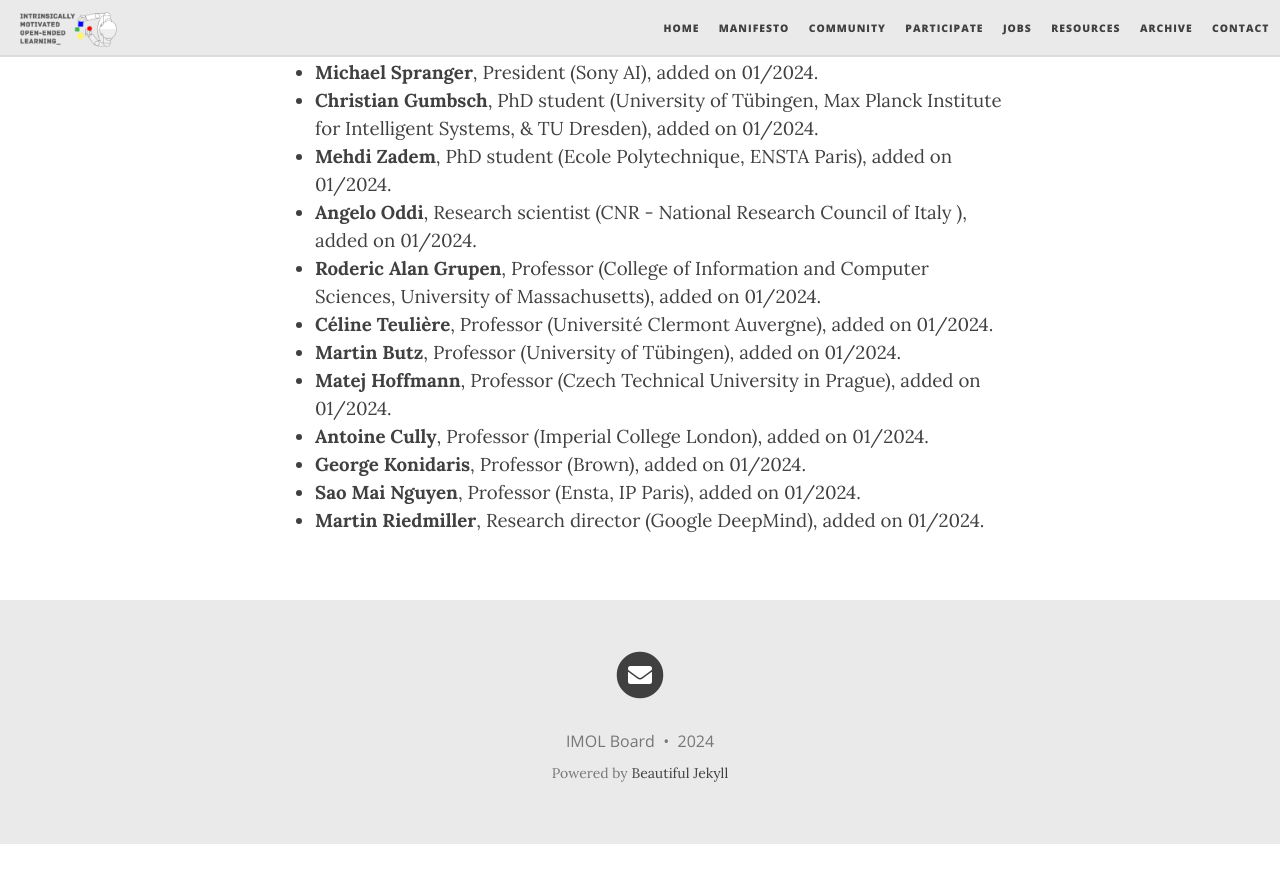
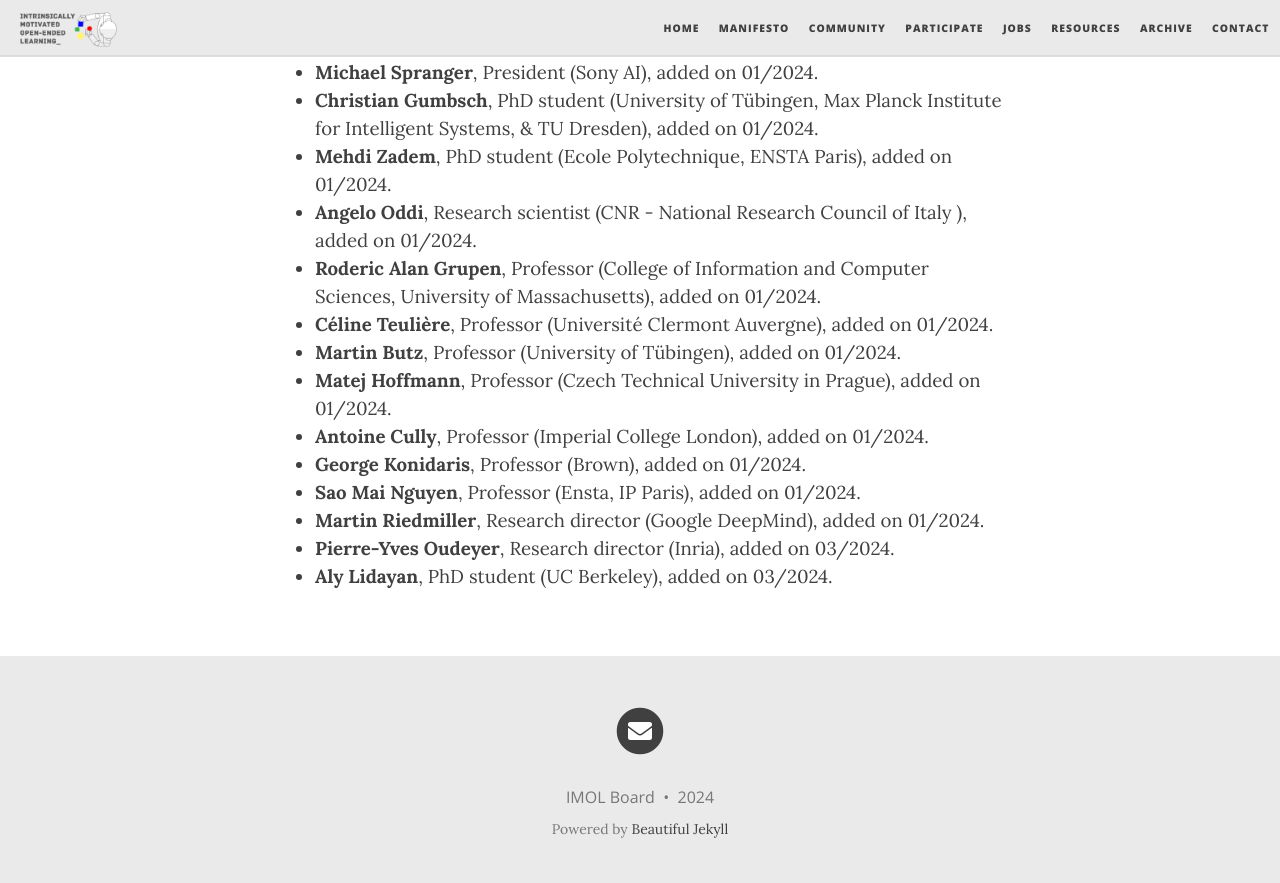
Before and after one commit to imol-community/imol-community.github.io, a Jekyll site: the page built from community.md, in a window 1280 px wide and 900 px high, scrolled down 5163 px. Shown: the top 883 px of the window. Built offline with Jekyll 4.4.1, drawn with Linux system fonts in a browser that asks for light colours; nearby versions of some CDN libraries; before the commit the page ends 6007 px from its top, so only the background shows below that.

Commit message:
update member list

```diff
--- a/community.md
+++ b/community.md
@@ -356,5 +356,7 @@ Here is the list of IMOL members:
 <li> <b>George Konidaris</b>, Professor (Brown), added on 01/2024. </li>
 <li> <b>Sao Mai Nguyen</b>, Professor (Ensta, IP Paris), added on 01/2024. </li>
 <li> <b>Martin Riedmiller</b>, Research director (Google DeepMind), added on 01/2024. </li>
+<li> <b>Pierre-Yves Oudeyer</b>, Research director (Inria), added on 03/2024. </li>
+<li> <b>Aly Lidayan</b>, PhD student (UC Berkeley), added on 03/2024. </li>
 </ul>
 </div>
```
